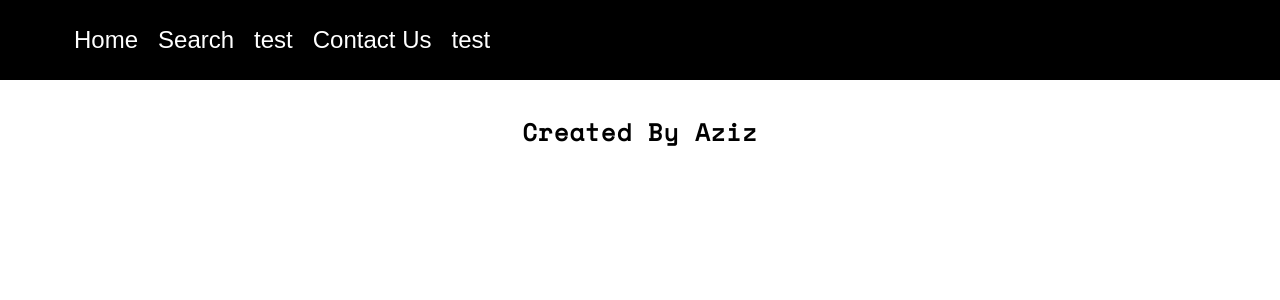
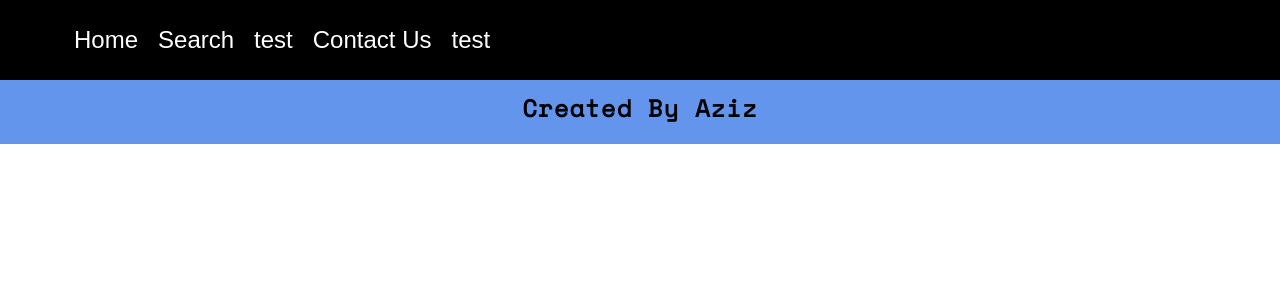
Before and after one commit to KingAzizz/food-recipes-project, a React (Create React App) app: page /test in a window 1280 px wide. Shown: the top 300 px of the page. Built offline with nearby package versions, Linux system fonts and the light colour scheme.

Commit message:
styling the alert

```diff
--- a/src/index.css
+++ b/src/index.css
@@ -18,3 +18,24 @@ body {
   align-items: center;
   margin: 0px;
 }
+
+.alert{
+  width: 100%;
+  background-color: cornflowerblue;
+  text-align: center;
+  height: 4rem;
+}
+.alert-btn{
+  float: right;
+ font-size: 3rem;
+ margin:4px 20px 0 0;
+  border: none;
+  outline: none;
+  background: none;
+  cursor: pointer;
+}
+.alert-btn:hover{
+  color: white;
+  transition: .5s;
+
+}
```
